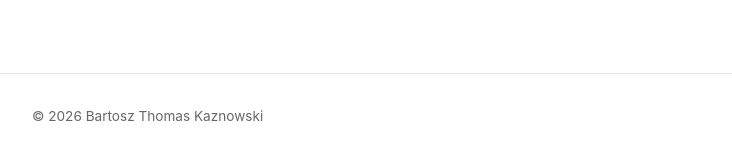
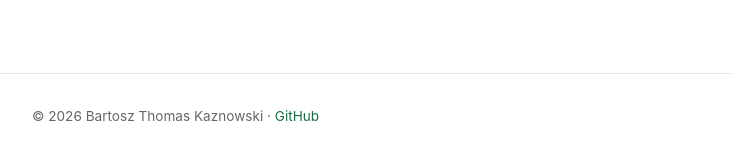
Before and after one commit to bkaznowski/bkaznowski.github.io, a Jekyll site: the page built from index.html, in a window 1280 px wide. Shown: the part 1987-2144 px from the top of the page, without its empty margins (268-1000 px from the left). Built offline with Jekyll 4.4.1, drawn with Linux system fonts in a browser that asks for light colours; the list of posts is cut into pages by our own code.

Commit message:
Add GitHub profile link to footer

```diff
--- a/_includes/footer.html
+++ b/_includes/footer.html
@@ -1,5 +1,5 @@
 <footer class="site-footer">
   <div class="wrapper">
-    &copy; {{ site.time | date: '%Y' }} {{ site.author }}
+    &copy; {{ site.time | date: '%Y' }} {{ site.author }} &middot; <a href="https://github.com/bkaznowski">GitHub</a>
   </div>
 </footer>
```
